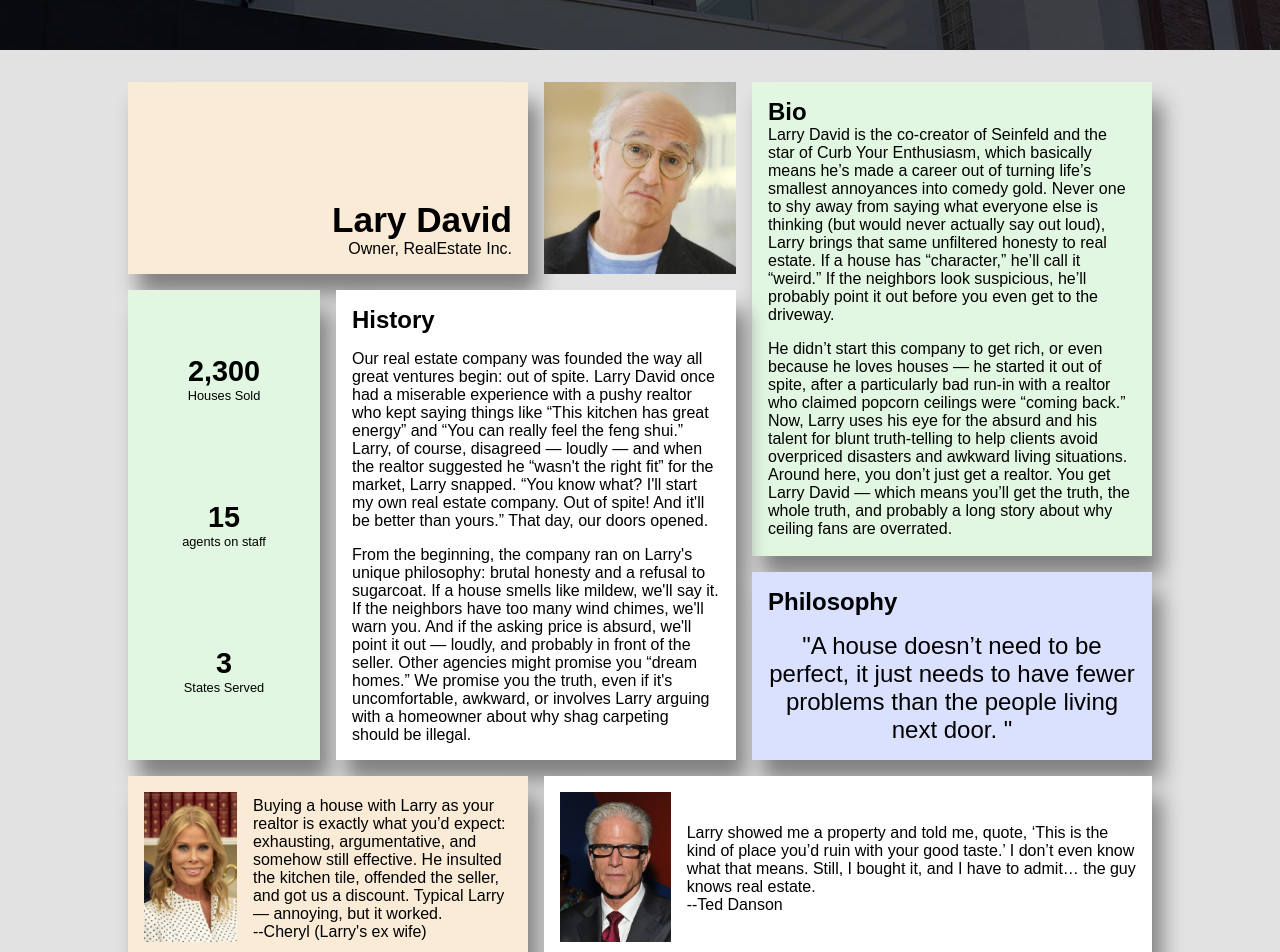
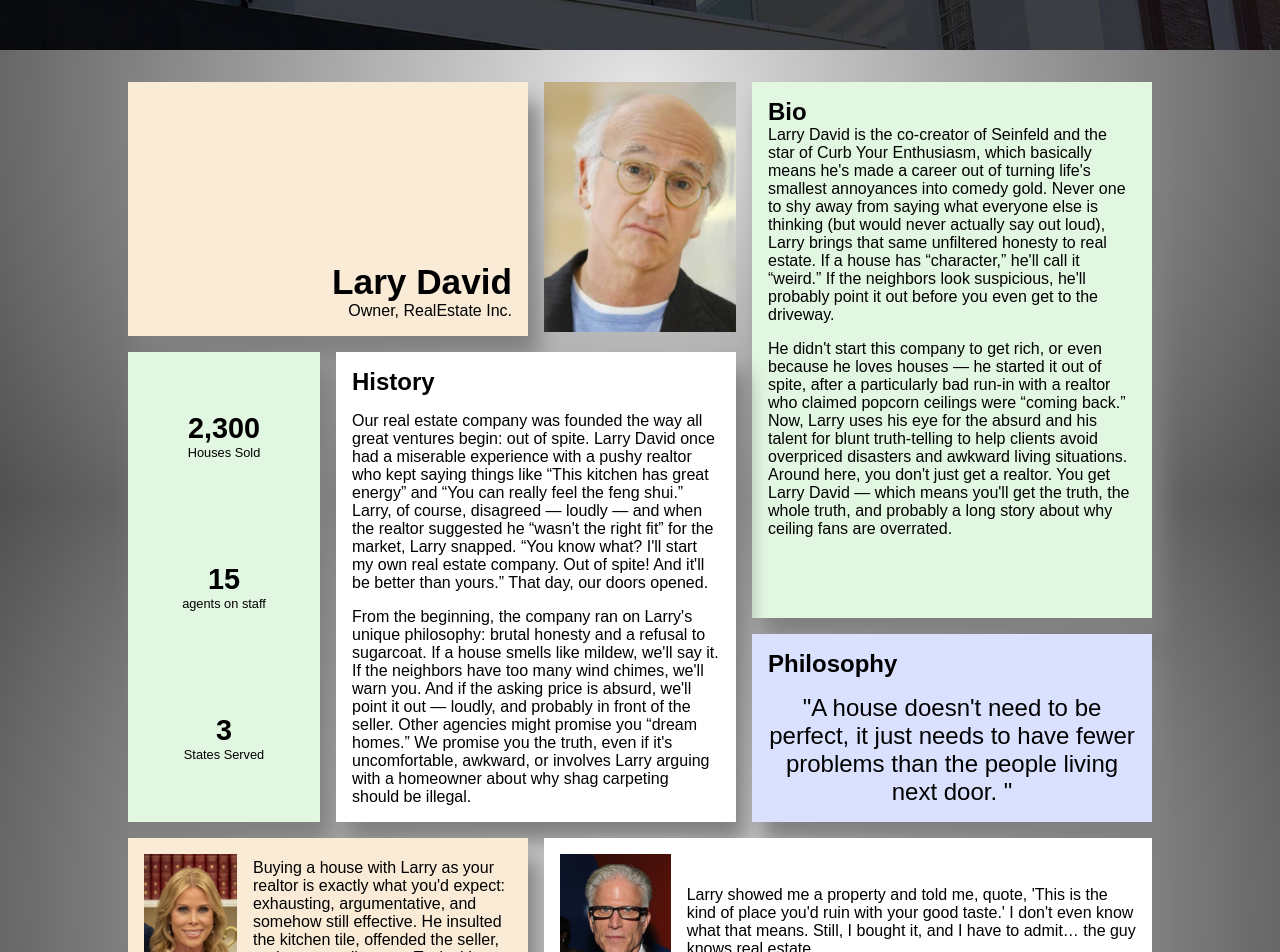
Before and after one commit to BrantRobinson/realEstate, a plain HTML site: page about.html in a window 1280 px wide. Shown: the part 300-1252 px from the top of the page. Drawn offline with Linux system fonts and the light colour scheme; a web font is replaced by a local one.

Commit message:
improved responsive design on About page

```diff
--- a/about.html
+++ b/about.html
@@ -42,8 +42,8 @@
             <div class="about-bio about-border">
                 <h2>Bio</h3>
                 <div class="flex-column">
-                    <p>Larry David is the co-creator of Seinfeld and the star of Curb Your Enthusiasm, which basically means he’s made a career out of turning life’s smallest annoyances into comedy gold. Never one to shy away from saying what everyone else is thinking (but would never actually say out loud), Larry brings that same unfiltered honesty to real estate. If a house has “character,” he’ll call it “weird.” If the neighbors look suspicious, he’ll probably point it out before you even get to the driveway.</p>
-                    <p>He didn’t start this company to get rich, or even because he loves houses — he started it out of spite, after a particularly bad run-in with a realtor who claimed popcorn ceilings were “coming back.” Now, Larry uses his eye for the absurd and his talent for blunt truth-telling to help clients avoid overpriced disasters and awkward living situations. Around here, you don’t just get a realtor. You get Larry David — which means you’ll get the truth, the whole truth, and probably a long story about why ceiling fans are overrated.</p>
+                    <p>Larry David is the co-creator of Seinfeld and the star of Curb Your Enthusiasm, which basically means he's made a career out of turning life's smallest annoyances into comedy gold. Never one to shy away from saying what everyone else is thinking (but would never actually say out loud), Larry brings that same unfiltered honesty to real estate. If a house has “character,” he'll call it “weird.” If the neighbors look suspicious, he'll probably point it out before you even get to the driveway.</p>
+                    <p>He didn't start this company to get rich, or even because he loves houses — he started it out of spite, after a particularly bad run-in with a realtor who claimed popcorn ceilings were “coming back.” Now, Larry uses his eye for the absurd and his talent for blunt truth-telling to help clients avoid overpriced disasters and awkward living situations. Around here, you don't just get a realtor. You get Larry David — which means you'll get the truth, the whole truth, and probably a long story about why ceiling fans are overrated.</p>
                 </div>
             </div>
             <div class="about-stats about-border">
@@ -72,20 +72,20 @@
             <div class="about-quote about-border">
                 <div class="flex-column">
                     <h2>Philosophy</h2>
-                    <p>&QUOT;A house doesn’t need to be perfect, it just needs to have fewer problems than the people living next door. &QUOT;</p>
+                    <p>&QUOT;A house doesn't need to be perfect, it just needs to have fewer problems than the people living next door. &QUOT;</p>
                 </div>
             </div>
             <div class="about-review1 about-border">
                 <div class="review-image"><img src="./img/cheryl.jpg" alt="Cheryl"></div>
                 <div>
-                    <p>Buying a house with Larry as your realtor is exactly what you’d expect: exhausting, argumentative, and somehow still effective. He insulted the kitchen tile, offended the seller, and got us a discount. Typical Larry — annoying, but it worked.</p>
+                    <p>Buying a house with Larry as your realtor is exactly what you'd expect: exhausting, argumentative, and somehow still effective. He insulted the kitchen tile, offended the seller, and got us a discount. Typical Larry — annoying, but it worked.</p>
                     <p>--Cheryl (Larry's ex wife)</p>
                 </div>
             </div>
             <div class="about-review2 about-border">
                 <div class="review-image"><img src="./img/ted.jpg" alt="Ted"></div>
                 <div>
-                    <p>Larry showed me a property and told me, quote, ‘This is the kind of place you’d ruin with your good taste.’ I don’t even know what that means. Still, I bought it, and I have to admit… the guy knows real estate.</p>
+                    <p>Larry showed me a property and told me, quote, 'This is the kind of place you'd ruin with your good taste.' I don't even know what that means. Still, I bought it, and I have to admit… the guy knows real estate.</p>
                     <p>--Ted Danson</p>
                 </div>
             </div>
--- a/style.css
+++ b/style.css
@@ -138,6 +138,7 @@ button:hover {
 
 .about-body {
     background-color: rgb(226, 226, 226);
+    background-image: radial-gradient(circle, rgb(230, 230, 230), rgb(80, 80, 80));
 }
 
 .about-us-page {
@@ -162,14 +163,13 @@ button:hover {
 
 .about-pic {
     grid-area: pic;
-    overflow: hidden;
 }
 
 .about-pic img {
     width: 100%;
-    height: 100%;
+    height: 250px;
     object-fit: cover;
-    display: block;
+    /* display: block; */
 }
 
 .about-name {
@@ -194,9 +194,10 @@ button:hover {
     grid-area: stats;
     background-color: rgb(226, 247, 226);
     display: flex;
-    flex-direction: column;
+    /* flex-direction: column; */
     justify-content: space-around;
     text-align: center;
+    gap: 1em;
 }
 
 .stat h4{
@@ -777,6 +778,10 @@ footer {
         'one two three';
     }
 
+    .about-stats {
+        flex-direction: column;
+    }
+
     .houses {
         grid-template-columns: 1fr 1fr;
         padding: 2em 0;
```
Also changed, not shown: blog.html (+4 -4 lines).
